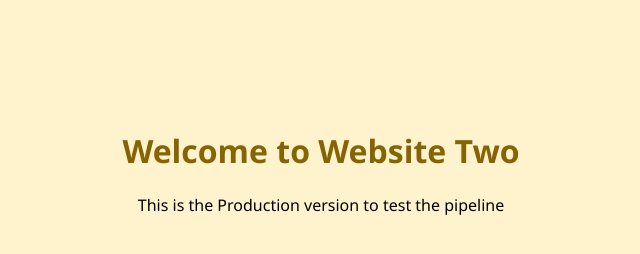
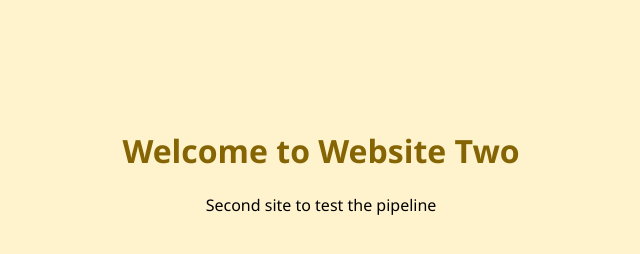
Before and after one commit to Satyam5338/cicd-repo-2, a plain HTML site: page index.html in a window 1280 px wide. Shown: the whole page, without its empty margins (319-959 px from the left). Drawn offline with Linux system fonts and the light colour scheme.

Commit message:
small changes in site

```diff
--- a/index.html
+++ b/index.html
@@ -6,6 +6,6 @@
 </head>
 <body>
   <h1>Welcome to Website Two</h1>
-  <p>This is the Production version to test the pipeline</p>
+  <p>Second site to test the pipeline</p>
 </body>
 </html>
```
